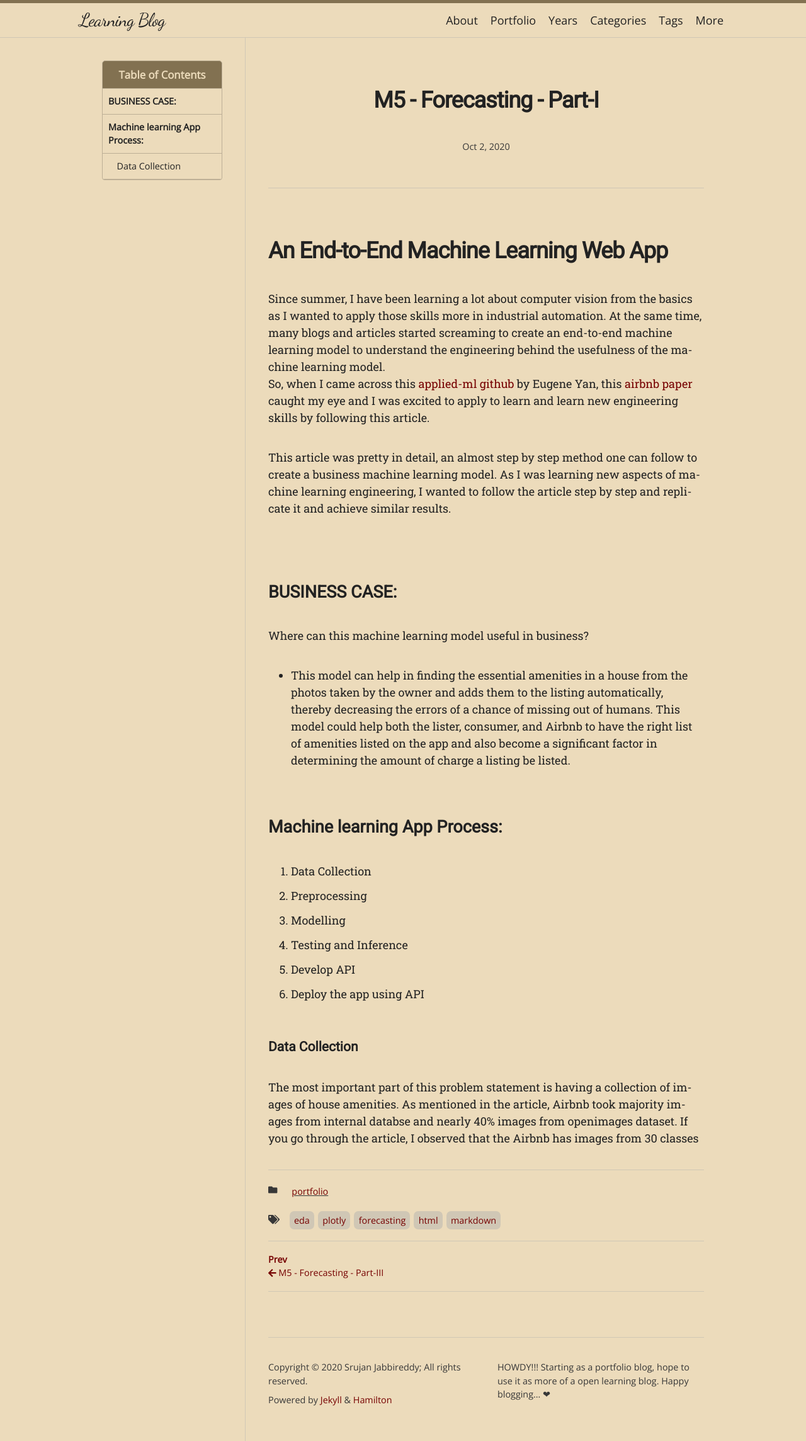
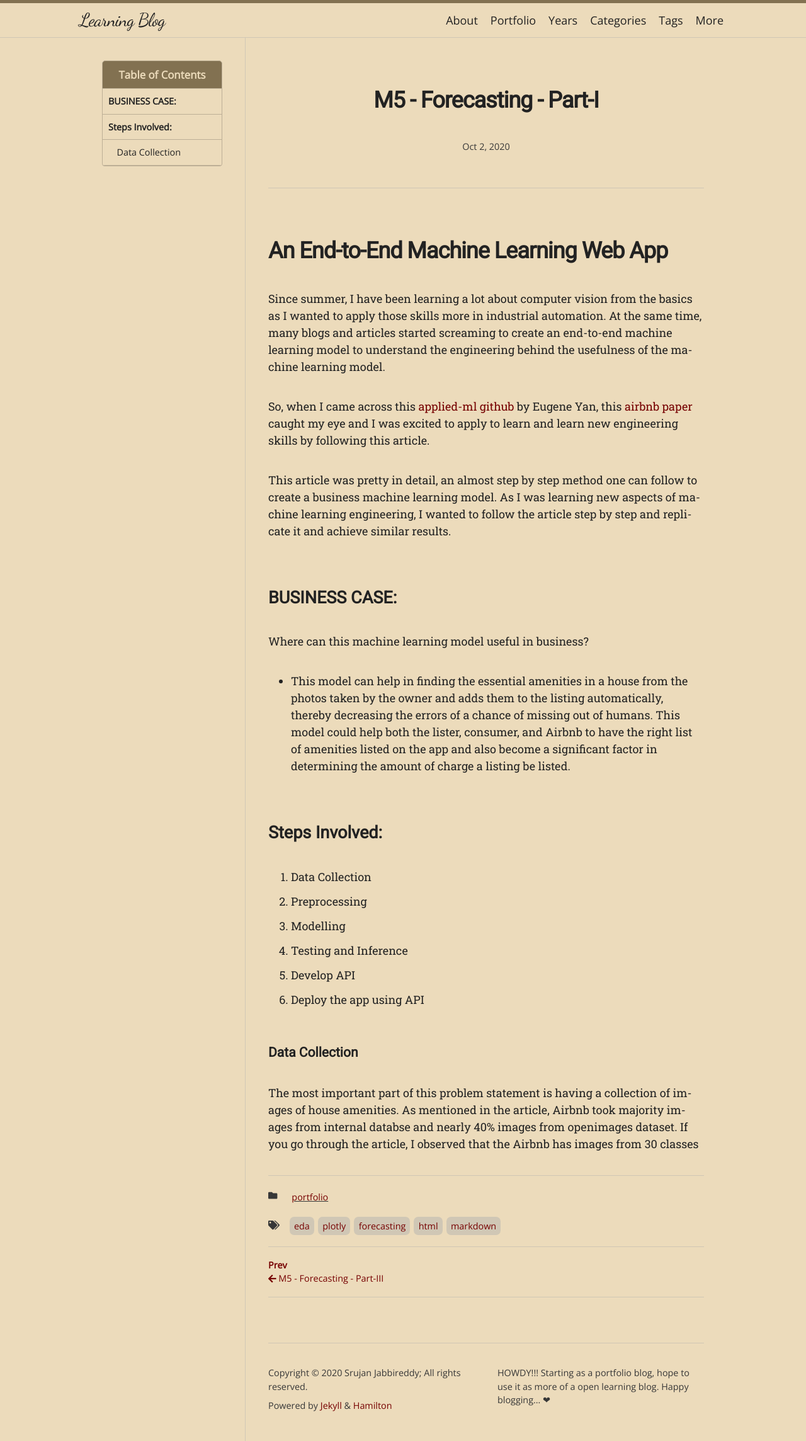
Before and after one commit to srujanreddyj/blog, a Jekyll site: the page built from _posts/2020-10-02-airbnb.md, in a window 1280 px wide. Shown: the whole page at 63% size. Built offline with Jekyll 4.4.1, drawn with Linux system fonts in a browser that asks for light colours; nearby versions of some CDN libraries; some web fonts are replaced.

Commit message:
Update 2020-10-02-airbnb.md

```diff
--- a/_posts/2020-10-02-airbnb.md
+++ b/_posts/2020-10-02-airbnb.md
@@ -9,16 +9,16 @@ tags: [markdown, forecasting, html, EDA, Plotly]
 # An End-to-End Machine Learning Web App
 
 Since summer, I have been learning a lot about computer vision from the basics as I wanted to apply those skills more in industrial automation. At the same time, many blogs and articles started screaming to create an end-to-end machine learning model to understand the engineering behind the usefulness of the machine learning model.
-<br />
+
 So, when I came across this [applied-ml github](https://github.com/eugeneyan/applied-ml#computer-vision) by Eugene Yan, this [airbnb paper](https://medium.com/airbnb-engineering/amenity-detection-and-beyond-new-frontiers-of-computer-vision-at-airbnb-144a4441b72e) caught my eye and I was excited to apply to learn and learn new engineering skills by following this article.
 
 This article was pretty in detail, an almost step by step method one can follow to create a business machine learning model. As I was learning new aspects of machine learning engineering, I wanted to follow the article step by step and replicate it and achieve similar results.
-<br />
+
 ## BUSINESS CASE:
 Where can this machine learning model useful in business?
   * This model can help in finding the essential amenities in a house from the photos taken by the owner and adds them to the listing automatically, thereby decreasing the errors of a chance of missing out of humans. This model could help both the lister, consumer, and Airbnb to have the right list of amenities listed on the app and also become a significant factor in determining the amount of charge a listing be listed.
 
-## Machine learning App Process:
+## Steps Involved:
   1. Data Collection
   2. Preprocessing
   3. Modelling
```
